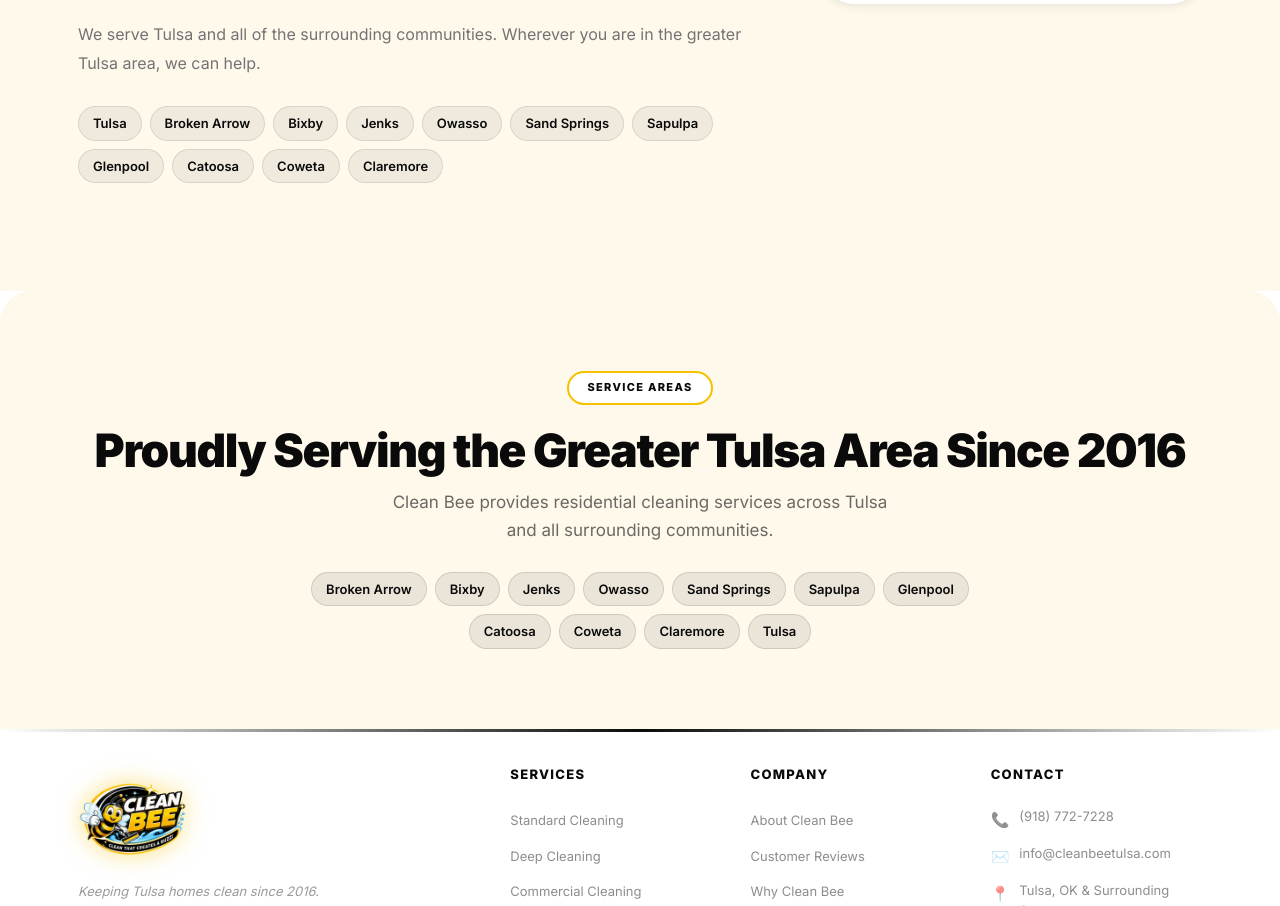
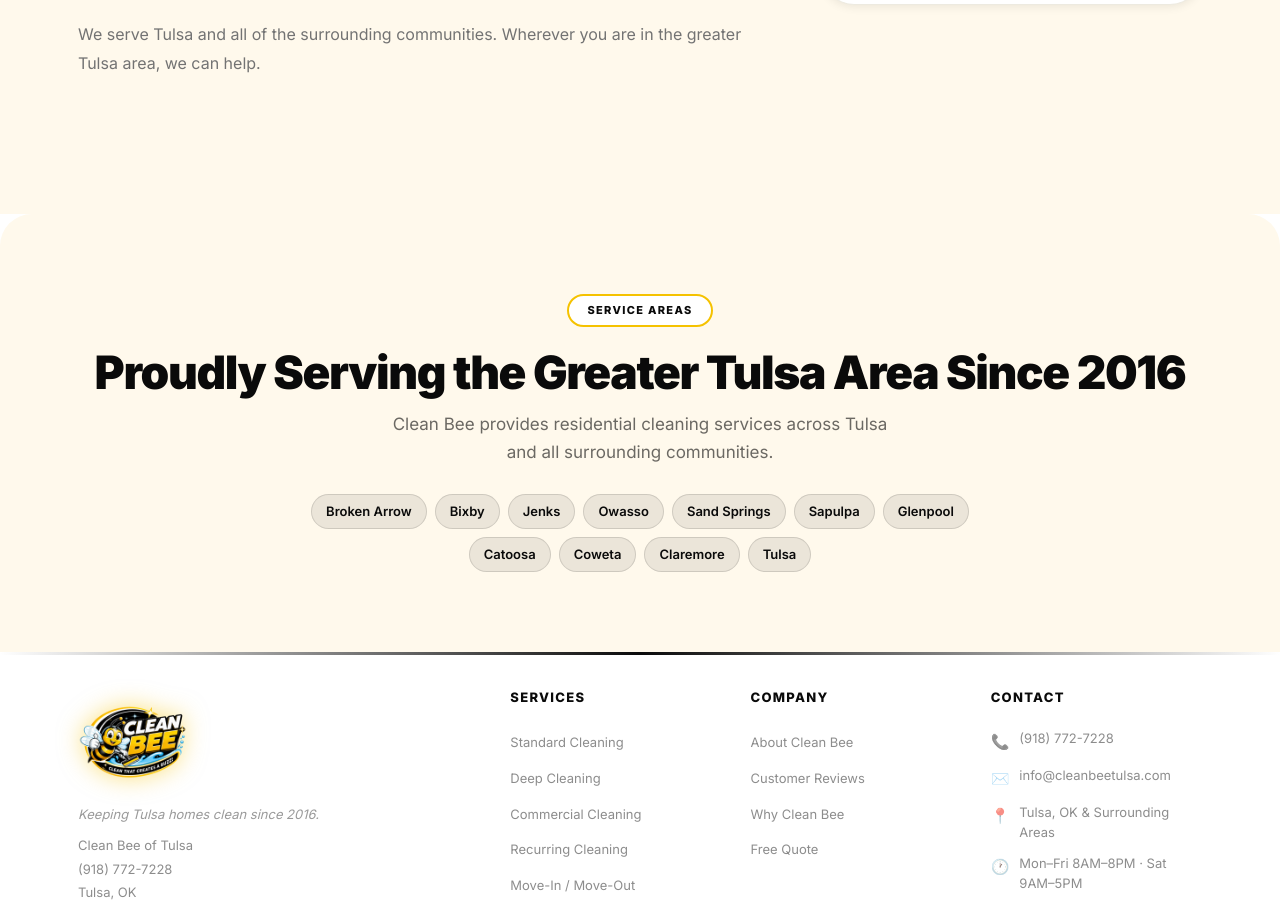
Before and after one commit to alekwayne3-crypto/personal_site, a React (Vite) app in the folder client/: page /about in a window 1280 px wide. Shown: the part 4482-5388 px from the top of the page. Built offline with nearby package versions, Linux system fonts and the light colour scheme.

Commit message:
Remove service area cities from locally owned section

```diff
--- a/client/src/pages/AboutPage.jsx
+++ b/client/src/pages/AboutPage.jsx
@@ -186,11 +186,6 @@
               <p className="ab-local-body">
                 We serve Tulsa and all of the surrounding communities. Wherever you are in the greater Tulsa area, we can help.
               </p>
-              <div className="ab-areas-grid">
-                {AREAS.map(a => (
-                  <span className="ab-area-tag" key={a}>{a}</span>
-                ))}
-              </div>
             </div>
             <div className="ab-local-cta-box">
               <p className="ab-local-cta-title">Ready to experience the Clean Bee difference?</p>
```
